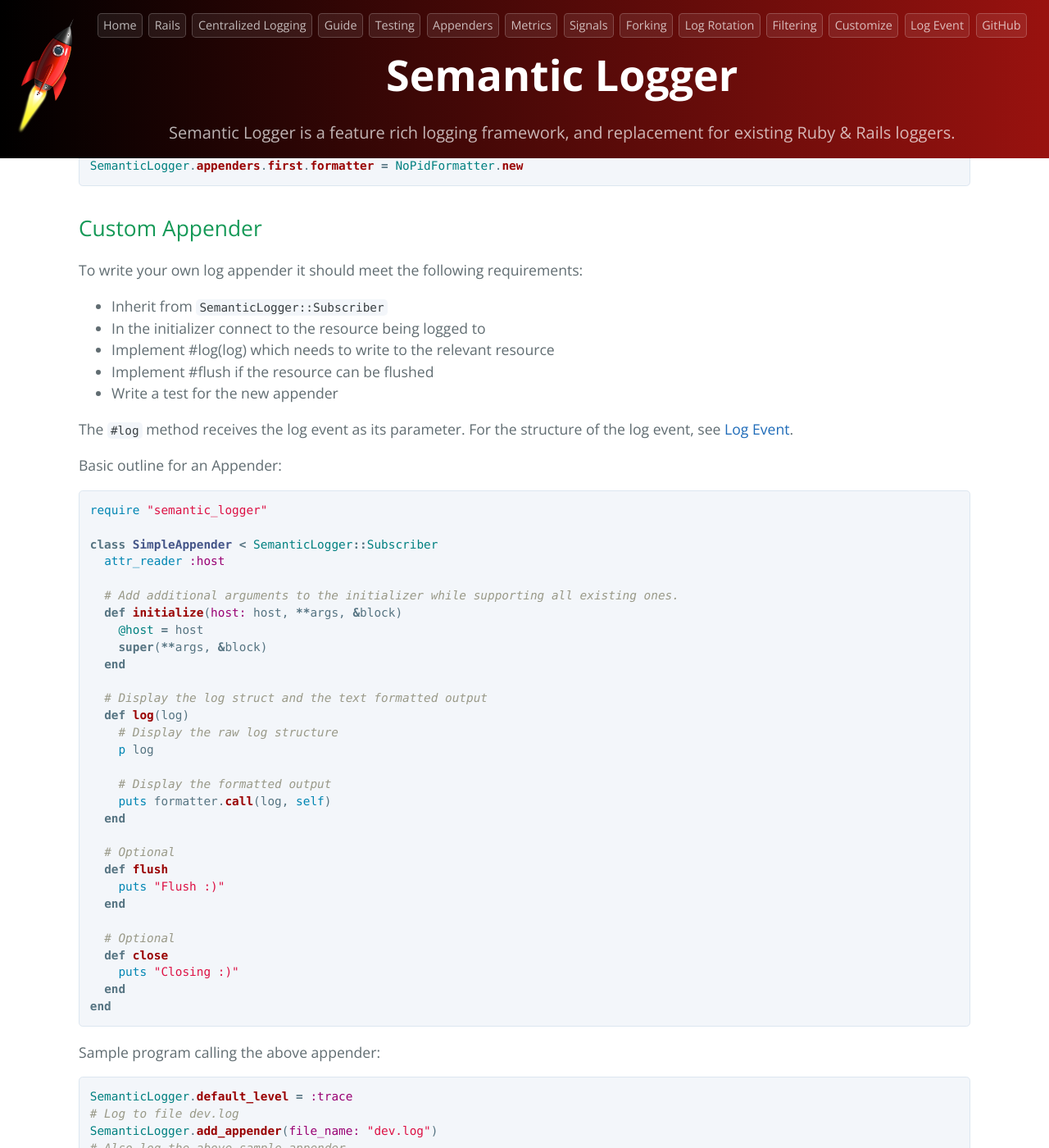
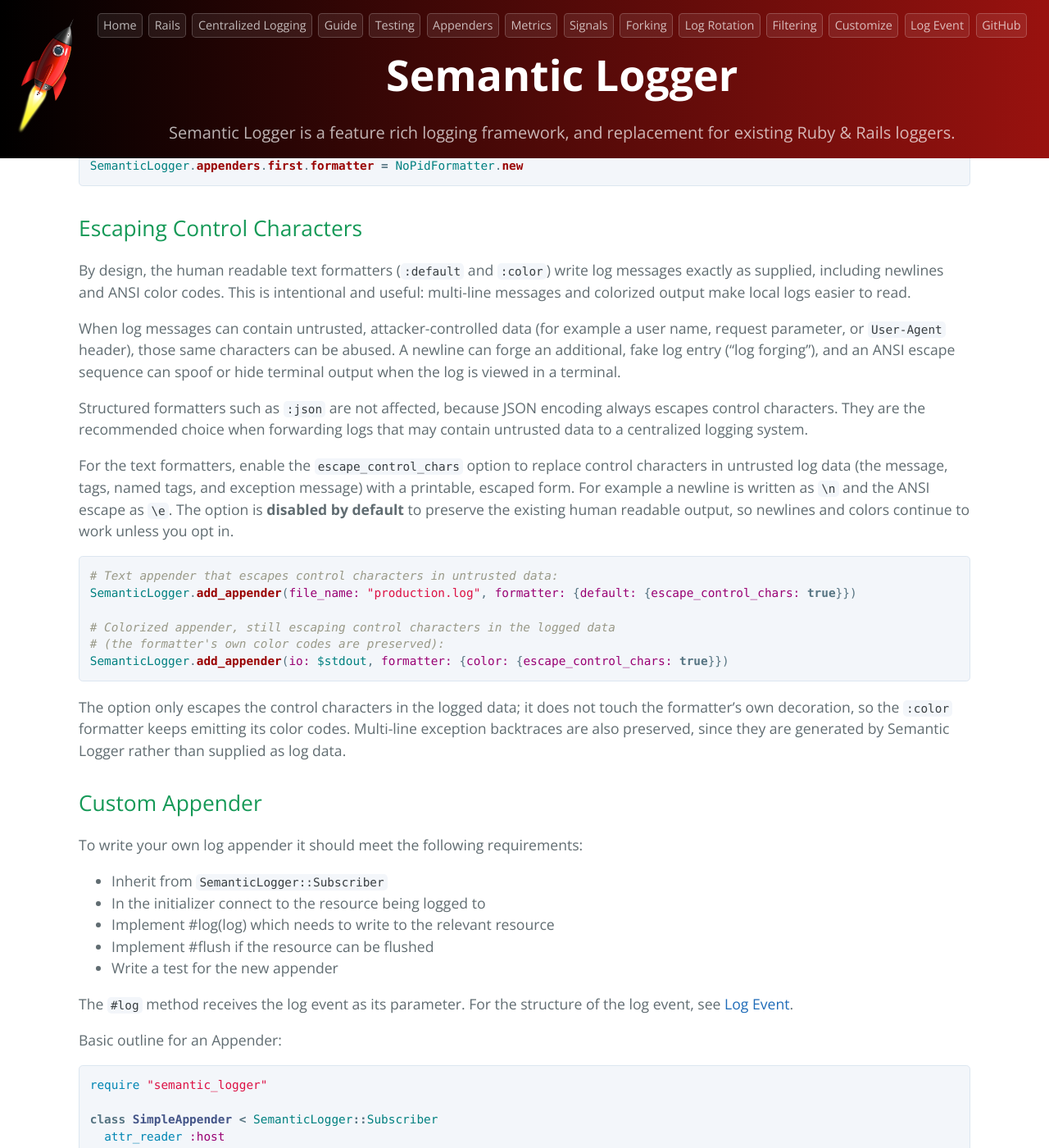
Before and after one commit to reidmorrison/semantic_logger, a Jekyll site: the page built from docs/customize.md, in a window 1280 px wide and 1400 px high, scrolled down 2831 px. Shown: the whole window at 82% size. Built offline with Jekyll 4.4.1, drawn with Linux system fonts in a browser that asks for light colours; our own code applies the rules of GitHub Pages for plain Markdown files.

Commit message:
Add opt-in escaping of control characters in text formatters
Untrusted, attacker-controlled log data (e.g. user names, request
parameters, headers) can contain newlines or ANSI escape sequences. In
the human readable text formatters this allows log forging (a newline
forges an additional log entry) and terminal escape-sequence injection.

Add an `escape_control_chars` formatter option, disabled by default to
preserve the existing human readable output (newlines and ANSI colors).
When enabled, control characters in the message, tags, named tags, and
exception message are replaced with a printable escaped form (e.g. \n).

Structured formatters such as :json are unaffected, since JSON encoding
already escapes control characters.

Co-Authored-By: Claude Opus 4.8 <noreply@anthropic.com>

````diff
--- a/docs/customize.md
+++ b/docs/customize.md
@@ -136,6 +136,44 @@ Or if the appender is already installed:
 SemanticLogger.appenders.first.formatter = NoPidFormatter.new
 ```
 
+## Escaping Control Characters
+
+By design, the human readable text formatters (`:default` and `:color`) write log
+messages exactly as supplied, including newlines and ANSI color codes. This is
+intentional and useful: multi-line messages and colorized output make local logs
+easier to read.
+
+When log messages can contain untrusted, attacker-controlled data (for example a
+user name, request parameter, or `User-Agent` header), those same characters can be
+abused. A newline can forge an additional, fake log entry ("log forging"), and an
+ANSI escape sequence can spoof or hide terminal output when the log is viewed in a
+terminal.
+
+Structured formatters such as `:json` are not affected, because JSON encoding always
+escapes control characters. They are the recommended choice when forwarding logs that
+may contain untrusted data to a centralized logging system.
+
+For the text formatters, enable the `escape_control_chars` option to replace control
+characters in untrusted log data (the message, tags, named tags, and exception
+message) with a printable, escaped form. For example a newline is written as `\n` and
+the ANSI escape as `\e`. The option is **disabled by default** to preserve the
+existing human readable output, so newlines and colors continue to work unless you opt
+in.
+
+```ruby
+# Text appender that escapes control characters in untrusted data:
+SemanticLogger.add_appender(file_name: "production.log", formatter: {default: {escape_control_chars: true}})
+
+# Colorized appender, still escaping control characters in the logged data
+# (the formatter's own color codes are preserved):
+SemanticLogger.add_appender(io: $stdout, formatter: {color: {escape_control_chars: true}})
+```
+
+The option only escapes the control characters in the logged data; it does not touch
+the formatter's own decoration, so the `:color` formatter keeps emitting its color
+codes. Multi-line exception backtraces are also preserved, since they are generated by
+Semantic Logger rather than supplied as log data.
+
 ## Custom Appender
 
 To write your own log appender it should meet the following requirements:
````
Also changed, not shown: lib/semantic_logger/formatters/base.rb (+41 -7 lines), lib/semantic_logger/formatters/color.rb (+6 -3 lines), lib/semantic_logger/formatters/default.rb (+6 -4 lines), test/formatters/default_test.rb (+49 -0 lines).
